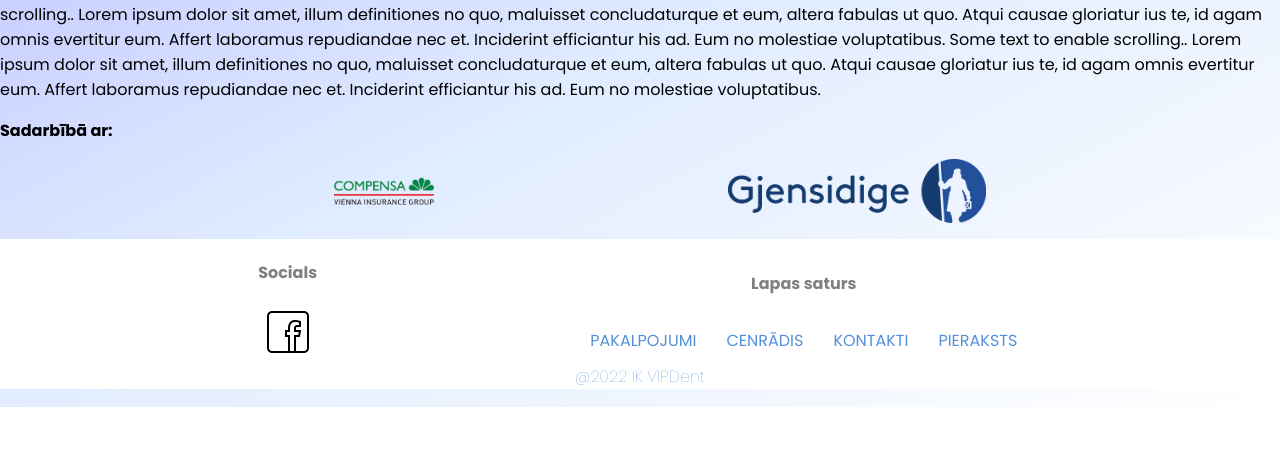
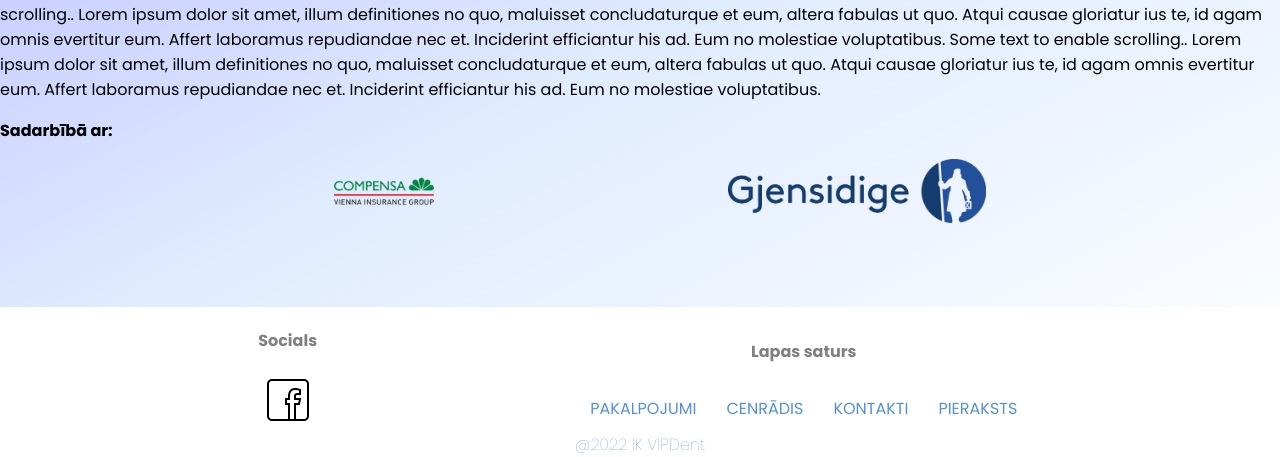
Before and after one commit to rolex9799/vipdent_ver2, a PHP site: page / in a window 1280 px wide. Shown: the part 393-850 px from the top of the page. Before the commit the page ends 800 px from the top, so only its background shows below. Run offline with PHP 8.4, Linux system fonts and the light colour scheme.

Commit message:
Footer merge fixed

```diff
--- a/navbar-bottom.css
+++ b/navbar-bottom.css
@@ -1,6 +1,6 @@
 @import url("https://fonts.googleapis.com/css2?family=Poppins:ital,wght@0,100;0,200;0,300;0,400;0,500;0,600;0,700;0,800;0,900;1,100;1,200;1,300;1,400;1,500;1,600;1,700;1,800;1,900&display=swap");
 footer {
-  position: relative;
+  position: absolute;
   bottom: 0;
   width: 100%;
   height: 100px;
--- a/navbar-bottom.scss
+++ b/navbar-bottom.scss
@@ -10,7 +10,7 @@ $secondary-color-txt: #5e60ce;
 $tertiary-color-txt: #80ffdb;
 
 footer {
-  position: relative;
+  position: absolute;
   bottom: 0;
   width: 100%;
   height: 100px;
```
